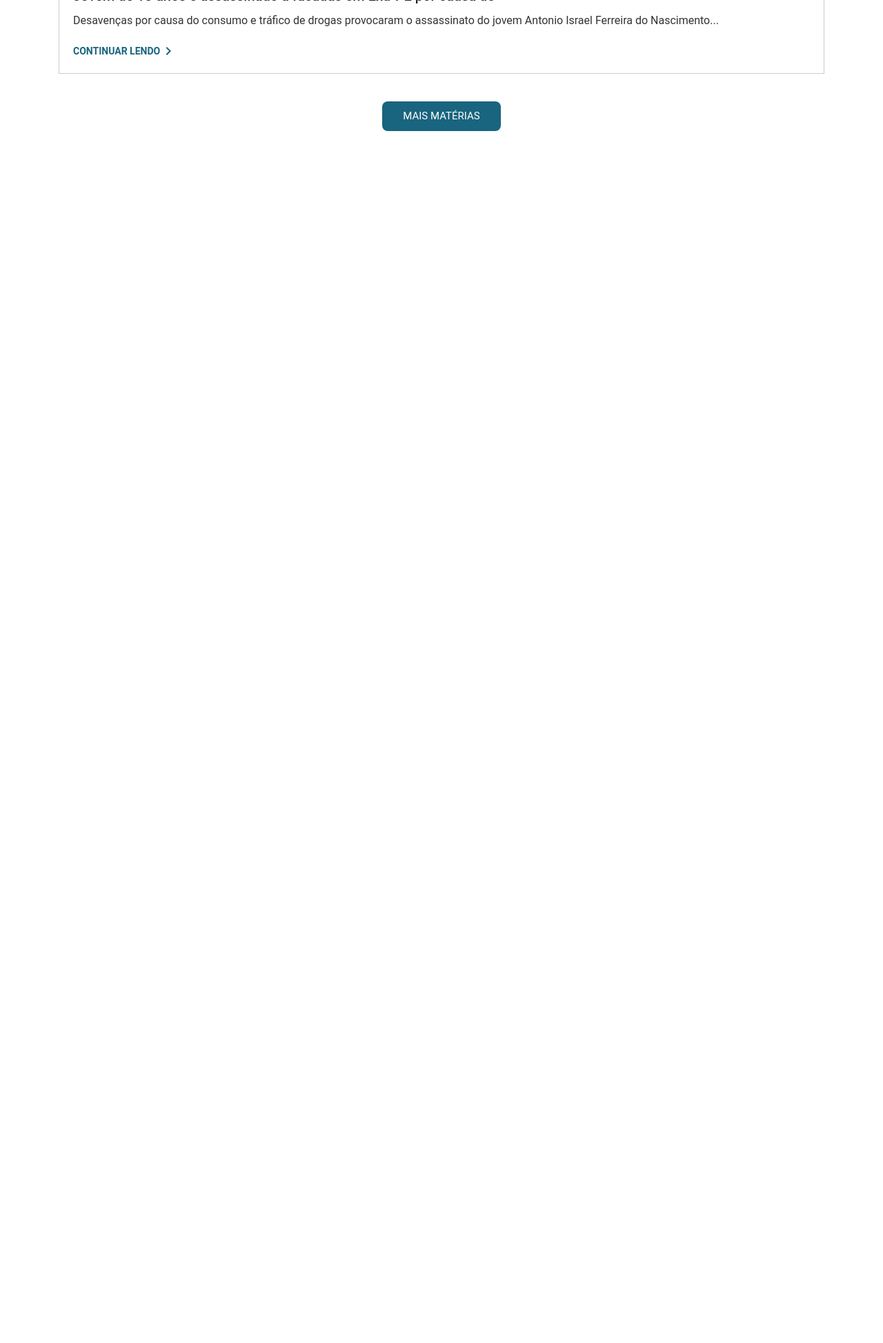
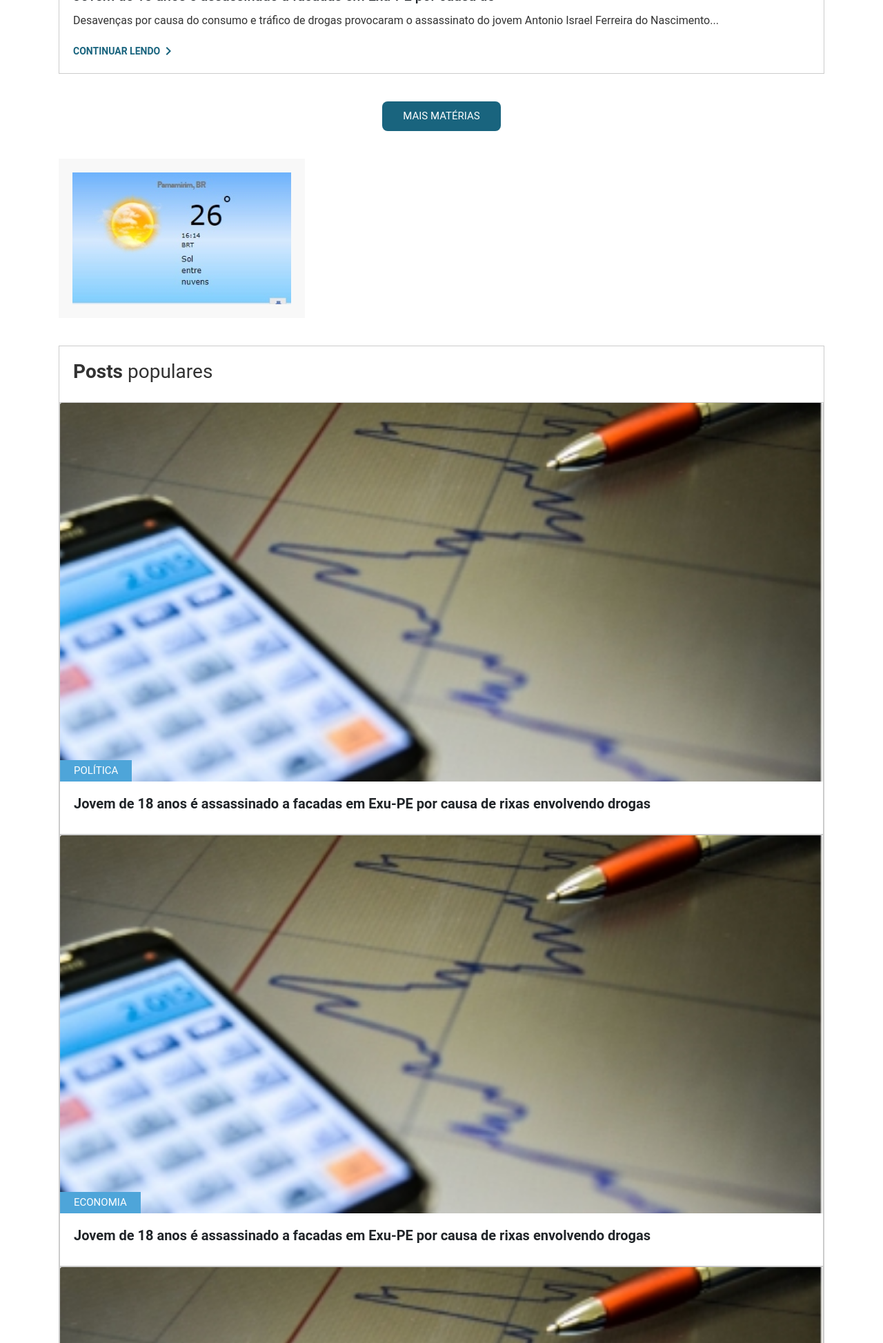
Before and after one commit to caraujo07/caraujo07.github.io, a PHP site: page / in a window 1280 px wide. Shown: the part 3233-5180 px from the top of the page at 69% size. Before the commit the page ends 3423 px from the top, so only its background shows below. Run offline with PHP 8.4, Linux system fonts and the light colour scheme.

Commit message:
projeto blog

```diff
--- a/css/style.css
+++ b/css/style.css
@@ -291,6 +291,62 @@ body {
   opacity: .8;
 }
 
+#clima {
+  margin-top: 40px;
+}
+
+#clima img {
+  background: #F8F8F8;
+  padding: 20px;
+}
+
+#populares {
+  margin-top: 40px;
+}
+
+#populares .populares {
+  border: 1px solid #CCCCCC;
+}
+
+#populares h2 {
+  padding: 20px;
+  color: #333333;
+  font-weight: normal;
+  font-size: 28px;
+}
+
+#populares h2 span {
+  font-weight: bold;
+}
+
+#populares .card {
+  border-radius: 0;
+  border: 1px solid #ccc;
+}
+
+#populares .card .card-image {
+  position: relative;
+}
+
+#populares .card .card-image span {
+  position: absolute;
+  bottom: 0;
+  left: 0;
+  text-transform: uppercase;
+  font-size: 15px;
+  color: #FFF;
+  background: #4EA5D9;
+  padding: 4px 20px;
+}
+
+#populares .card .noimg {
+  height: 50px;
+}
+
+#populares .card .card-title {
+  font-weight: bold;
+}
+
 @media (max-width: 385px) {
   .navbar-toggler span:first-child {
     display: none;
--- a/index.html
+++ b/index.html
@@ -239,6 +239,70 @@
     </div>
   </main>
 
+  <section id="clima" class="container">
+      <div class="row">
+        <div class="col-12">
+          <img class="img-fluid" src="assets/clima.jpg" alt="">
+        </div>
+      </div>
+  </section>
+
+  <section id="populares">
+    <div class="container">
+      <div class="row">
+        <div class="col-12">
+          <div class="populares">
+            <h2><span>Posts</span> populares</h2>
+
+            <div class="card">
+              <div class="card-image">
+                <img class="card-img-top"
+                src="assets/card4.jpg"
+                alt="Imagem de capa do card">
+                <span>Política</span>
+              </div>
+              <div class="card-body">
+                <h5 class="card-title">Jovem de 18 anos é assassinado a facadas em Exu-PE por causa de rixas envolvendo drogas</h5>
+              </div>
+            </div>
+            <div class="card">
+              <div class="card-image">
+                <img class="card-img-top"
+                src="assets/card4.jpg"
+                alt="Imagem de capa do card">
+                <span>Economia</span>
+              </div>
+              <div class="card-body">
+                <h5 class="card-title">Jovem de 18 anos é assassinado a facadas em Exu-PE por causa de rixas envolvendo drogas</h5>
+              </div>
+            </div>
+            <div class="card">
+              <div class="card-image">
+                <img class="card-img-top"
+                src="assets/card4.jpg"
+                alt="Imagem de capa do card">
+                <span>Brasil</span>
+              </div>
+              <div class="card-body">
+                <h5 class="card-title">Jovem de 18 anos é assassinado a facadas em Exu-PE por causa de rixas envolvendo drogas</h5>
+              </div>
+            </div>
+            <div class="card">
+              <div class="card-image noimg">
+
+                <span>Brasil</span>
+              </div>
+              <div class="card-body">
+                <h5 class="card-title">Jovem de 18 anos é assassinado a facadas em Exu-PE por causa de rixas envolvendo drogas</h5>
+              </div>
+            </div>
+
+          </div>
+        </div>
+      </div>
+    </div>
+  </section>
+
 
 
 
--- a/scss/style.scss
+++ b/scss/style.scss
@@ -228,6 +228,56 @@ body {
   }
 }
 
+
+#clima {
+  margin-top: 40px;
+  img {
+    background: #F8F8F8;
+    padding: 20px;
+  }
+}
+
+
+#populares {
+  margin-top: 40px;
+  .populares {
+    border: 1px solid #CCCCCC;
+  }
+  h2 {
+    padding: 20px;
+    color: #333333;
+    font-weight: normal;
+    font-size: 28px;
+    span {
+      font-weight: bold;
+    }
+  }
+  .card {
+    border-radius: 0;
+    border: 1px solid #ccc;
+    .card-image {
+      position: relative;
+      span {
+        position: absolute;
+        bottom: 0;
+        left: 0;
+        text-transform: uppercase;
+        font-size: 15px;
+        color: #FFF;
+        background: $primary-color;
+        padding: 4px 20px;
+      }
+    }
+    .noimg {
+      height: 50px;
+    }
+
+    .card-title {
+      font-weight: bold;
+    }
+  }
+}
+
 @media (max-width: 385px) {
   .navbar-toggler span:first-child {
     display: none;
```
Also changed, not shown: assets/clima.jpg (added), js/app.js (line endings or trailing spaces), 1 other file. Lines whose indentation alone changed are shown as unchanged.
